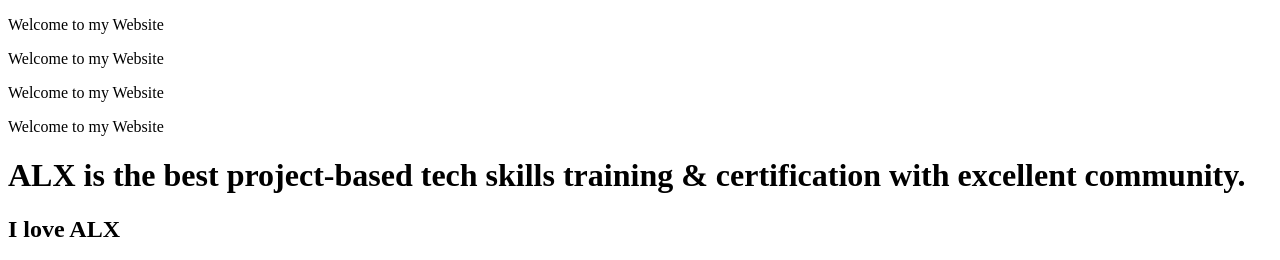
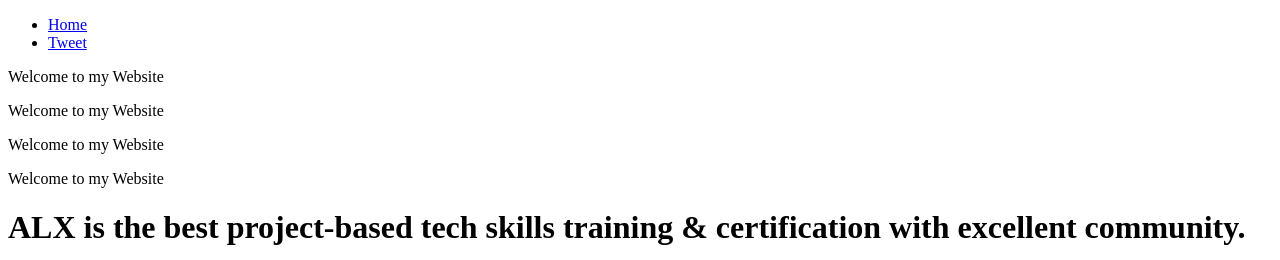
Before and after one commit to onumaeleanyagift/My_First_Portfolio, a plain HTML site: page html_basic/index.html in a window 1280 px wide. Shown: the top 260 px of the page. Drawn offline with Linux system fonts and the light colour scheme.

Commit message:
Added nav bar

```diff
--- a/html_basic/index.html
+++ b/html_basic/index.html
@@ -6,6 +6,13 @@
     <title>Base Index</title>
 </head>
 <body>
+    <header>
+        <ul>
+            <li><a href="index.html">Home</a></li>
+            <li><a href="tweet.html">Tweet</a></li>
+        </ul>
+    </header>
+
     <p>Welcome to my Website</p>
     <p>Welcome to my Website</p>
     <p>Welcome to my Website</p>
```
